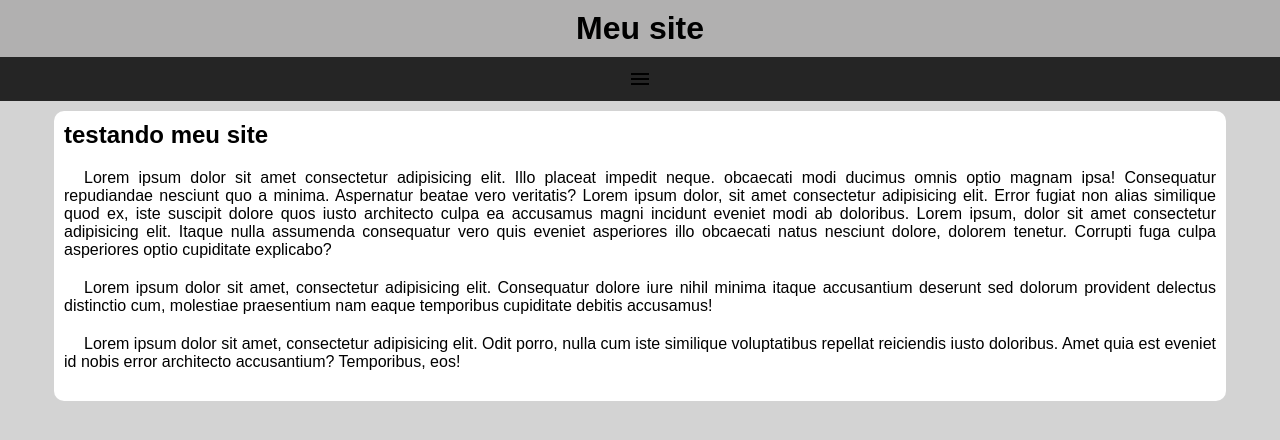
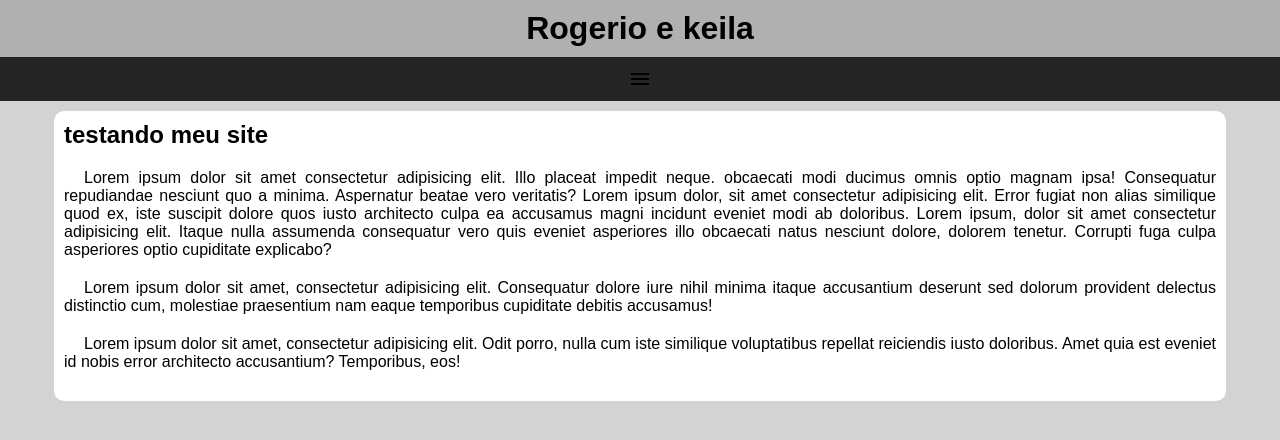
Before and after one commit to Amorfiel1/teste, a plain HTML site: page index.html in a window 1280 px wide. Drawn offline with Linux system fonts and the light colour scheme.

Commit message:
Update index.html

```diff
--- a/index.html
+++ b/index.html
@@ -10,7 +10,7 @@
 </head>
 <body>
     <header>
-     <h1>Meu site </h1>
+     <h1>Rogerio e keila </h1>
      <span id="burguer" class="material-icons" onclick="clikMenu()">menu</span>
         <menu id="itens">
 
```
